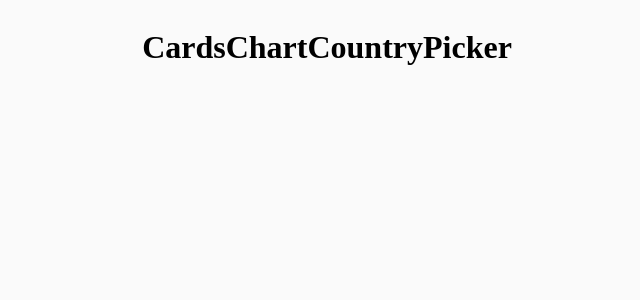
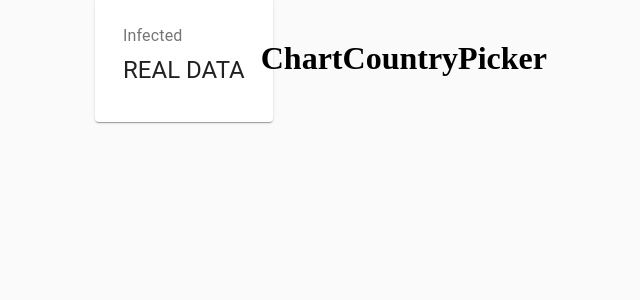
Before and after one commit to rabobahago/covid_19_react_app, a React (Create React App) app: page / in a window 1280 px wide. Shown: the top 300 px of the page, without its empty margins (313-953 px from the left). Built offline with nearby package versions, Linux system fonts and the light colour scheme; no server answers.

Commit message:
material added

```diff
--- a/package.json
+++ b/package.json
@@ -3,6 +3,7 @@
   "version": "0.1.0",
   "private": true,
   "dependencies": {
+    "@material-ui/core": "^4.11.0",
     "@testing-library/jest-dom": "^4.2.4",
     "@testing-library/react": "^9.3.2",
     "@testing-library/user-event": "^7.1.2",
--- a/src/App.js
+++ b/src/App.js
@@ -3,14 +3,22 @@
 import styles from './App.module.css'
 import { fetchData } from './api'
 class App extends React.Component {
+  state = {
+    data: {},
+  }
   async componentDidMount() {
-    const data = await fetchData()
-    console.log(data)
+    const fetchedData = await fetchData()
+    this.setState(() => {
+      return {
+        data: fetchedData,
+      }
+    })
   }
   render() {
+    const { data } = this.state
     return (
       <div className={styles.container}>
-        <Cards />
+        <Cards data={data} />
         <Chart />
         <CountryPicker />
       </div>
--- a/src/components/Cards/Cards.jsx
+++ b/src/components/Cards/Cards.jsx
@@ -1,10 +1,21 @@
 import React from 'react'
-
-const Cards = ()=>{
-    return(
-        <div>
-            <h1>Cards</h1>
-        </div>
-    )
+import { Card, CardContent, Typography, Grid } from '@material-ui/core'
+import styles from './Cards.module.css'
+const Cards = (props) => {
+  console.log(props)
+  return (
+    <div className={styles.container}>
+      <Grid container spacing={3} justify="center">
+        <Grid item component={Card}>
+          <CardContent>
+            <Typography color="textSecondary" gutterBottom>
+              Infected
+            </Typography>
+            <Typography variant="h5">REAL DATA</Typography>
+          </CardContent>
+        </Grid>
+      </Grid>
+    </div>
+  )
 }
-export default Cards;
+export default Cards
```
Also changed, not shown: 1 other file (tests, documents, lock files or other folders).
